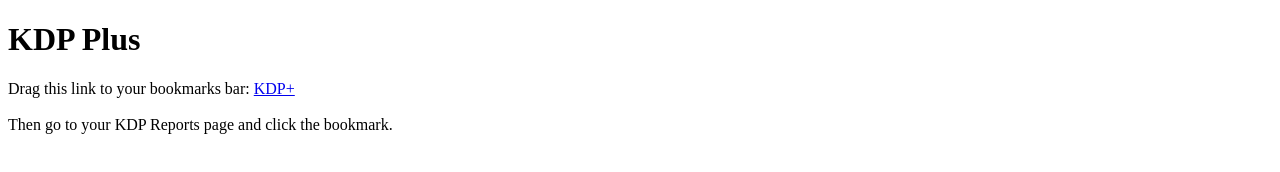
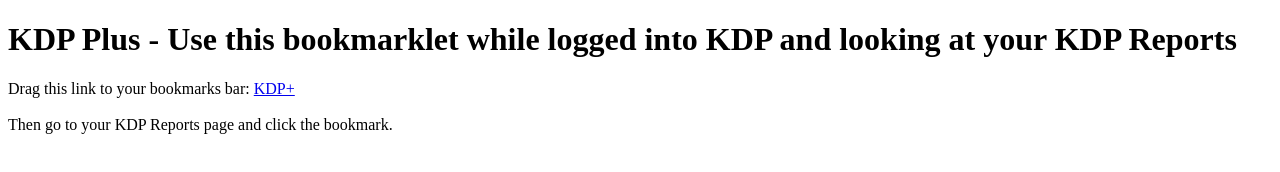
Before and after one commit to throwiethetowel/throwiethetowel.github.io, a plain HTML site: page index.html in a window 1280 px wide. Drawn offline with Linux system fonts and the light colour scheme.

Commit message:
Update index.html

```diff
--- a/index.html
+++ b/index.html
@@ -5,7 +5,7 @@
 		<title>KDP Plus</title>
 	</head>
 	<body>
-        <h1>KDP Plus</h1>
+        <h1>KDP Plus - Use this bookmarklet while logged into KDP and looking at your KDP Reports</h1>
         Drag this link to your bookmarks bar: <a href="javascript:(function()%7Bdocument.body.appendChild(document.createElement(%27script%27)).src%3D%27https://throwiethetowel.github.io/static/kdp-plus.js%27%3B%7D)()%3B">KDP+</a> <br /><br />
         Then go to your KDP Reports page and click the bookmark.
 	</body>
```
